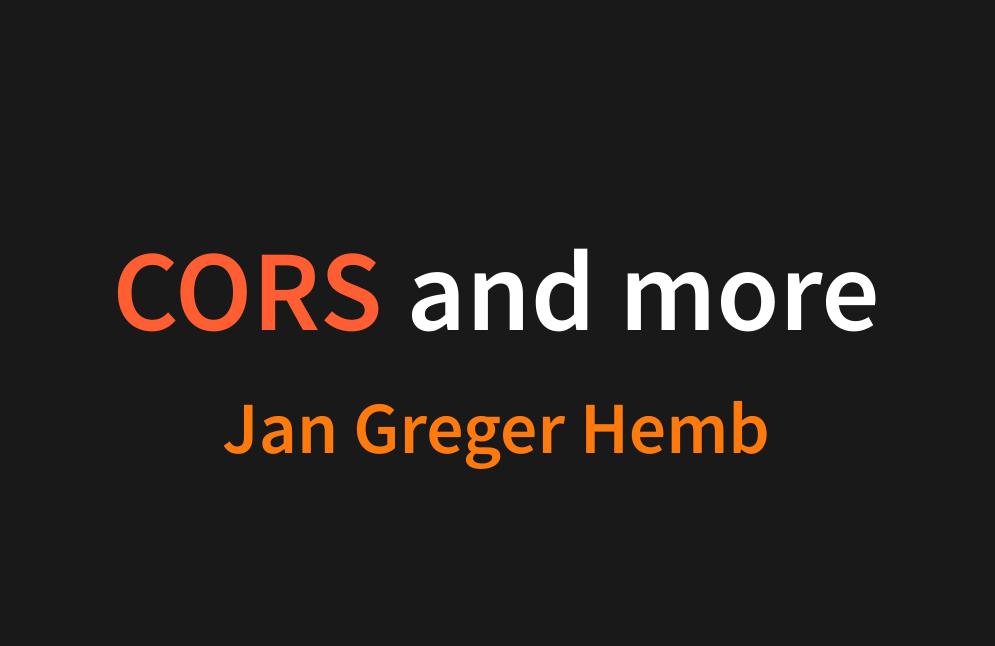
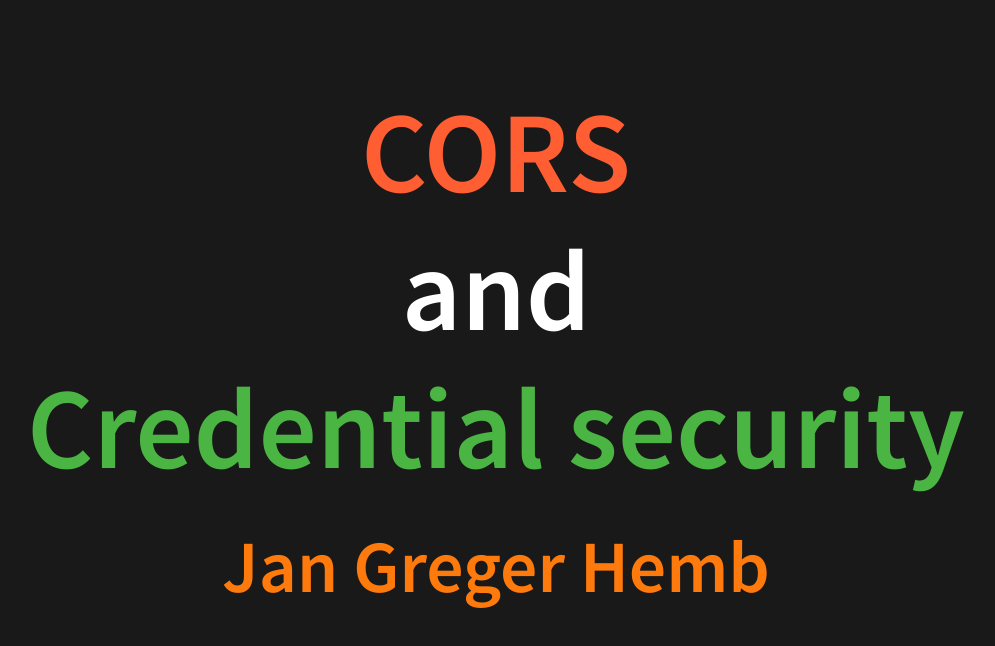
Before and after one commit to JGH153/cors-prez, a website: page prez/index.html in a window 1280 px wide. Shown: the whole page, without its empty margins (144-1139 px from the left). Drawn offline with Linux system fonts and the light colour scheme.

Commit message:
minor change

```diff
--- a/prez/index.html
+++ b/prez/index.html
@@ -49,7 +49,7 @@
     <div class="reveal">
       <div class="slides">
         <section>
-          <h1 class=""><span class="cors">CORS</span> and more</h1>
+          <h1 class=""><span class="cors">CORS</span> <br>and <br> <span class="success">Credential security</span></h1>
           <h2 class="jpro">Jan Greger Hemb</h2>
           <h3 class="fragment">
             This was <span class="error">hard</span> to understand
@@ -110,6 +110,7 @@ fetch('http://bank.com/api/send',
 {method: 'POST', credentials: "include" body: accountNumbers()})
 						</code></pre>
             <h2 class="fragment">credentials = cookies 🍪</h2>
+            <h2 class="fragment">Cross-origin <span class="error">attacks</span> ⚔️</h2>
           </section>
 
           <section>
```
